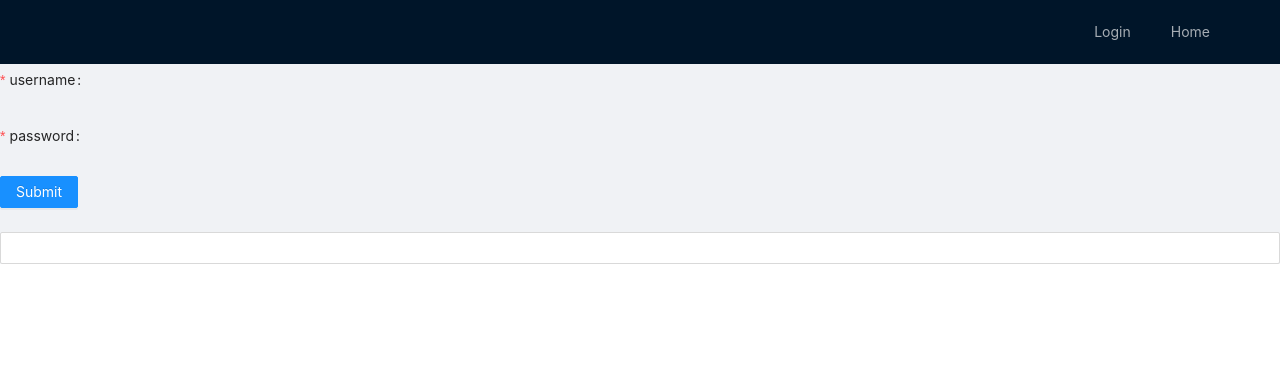
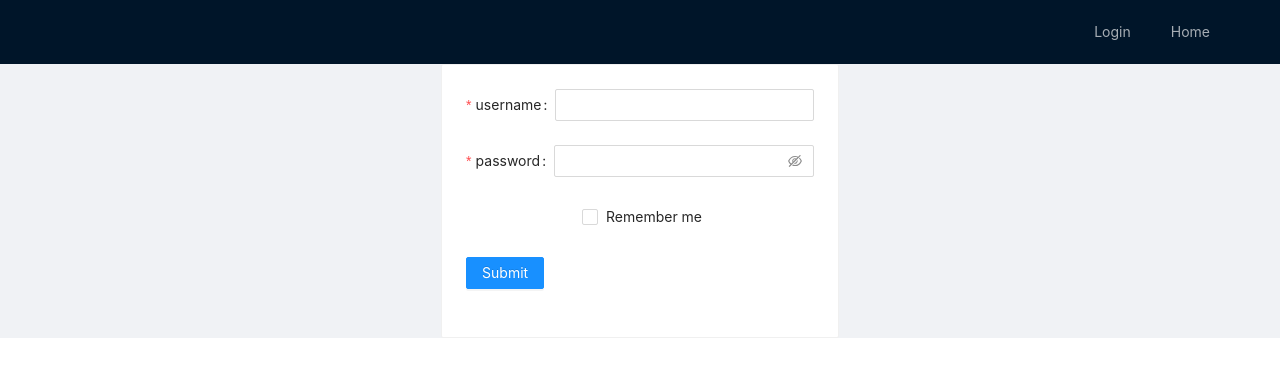
Before and after one commit to Cnfc/ts, a React (Create React App) app: page /login in a window 1280 px wide. Shown: the top 376 px of the page. Built offline with nearby package versions, Linux system fonts and the light colour scheme.

Commit message:
add redux devtools && complete form

```diff
--- a/package.json
+++ b/package.json
@@ -20,6 +20,7 @@
     "react-router-dom": "^6.3.0",
     "react-scripts": "5.0.0",
     "redux": "^4.1.2",
+    "redux-devtools-extension": "^2.13.9",
     "redux-thunk": "^2.4.1",
     "typescript": "^4.6.3",
     "web-vitals": "^2.1.4"
--- a/public/users.json
+++ b/public/users.json
@@ -10,6 +10,5 @@
   {
     "username": "user2",
     "password": "12345"
-  },
-
+  }
 ]
--- a/src/components/LoginForm.tsx
+++ b/src/components/LoginForm.tsx
@@ -1,37 +1,73 @@
-import React from "react";
-import { Button, Form, Input } from "antd";
+import React, { useState } from "react";
+import { Button, Form, Input, Checkbox } from "antd";
+import { useDispatch } from "react-redux";
+import { EyeInvisibleOutlined, EyeTwoTone } from "@ant-design/icons";
+
 import { rules } from "../utils/rules";
-import { useDispatch } from "react-redux";
 import { AuthActionCreators } from "../store/action-creator/auth";
+import { useTypedSelector } from "../hooks/useTypedSelector";
 
 const LoginForm = () => {
+  const [userName, setUser] = useState("");
+  const [userPassword, setuserPassword] = useState("");
   const dispatch = useDispatch();
+  const { isAuth, isLoading, error, user } = useTypedSelector(
+    (state) => state.auth
+  );
 
   const submit = () => {
-    console.log("submit");
-    dispatch(AuthActionCreators.login("me", "sda"));
+    dispatch(AuthActionCreators.login(userName, userPassword));
   };
 
   return (
-    <Form onFinish={submit}>
+    <Form
+      onFinish={submit}
+      style={{
+        display: "flex",
+        flexDirection: "column",
+        alignItems: "center",
+        // maxWidth: "50vh",
+      }}
+    >
+      {error && <div style={{ color: "red" }}>{error}</div>}
+      <div>
         <Form.Item
           label="username"
           name="username"
           rules={[rules.required("username must be")]}
-      ></Form.Item>
+        >
+          <Input value={userName} onChange={(e) => setUser(e.target.value)} />
+        </Form.Item>
 
         <Form.Item
           label="password"
           name="password"
           rules={[rules.required("password must be")]}
-      ></Form.Item>
+        >
+          <Input.Password
+            value={userPassword}
+            type={"password"}
+            onChange={(e) => setuserPassword(e.target.value)}
+            iconRender={(visible) =>
+              visible ? <EyeTwoTone /> : <EyeInvisibleOutlined />
+            }
+          />
+        </Form.Item>
+
+        <Form.Item
+          name="remember"
+          valuePropName="checked"
+          wrapperCol={{ offset: 8, span: 16 }}
+        >
+          <Checkbox>Remember me</Checkbox>
+        </Form.Item>
 
         <Form.Item>
-        <Button type="primary" htmlType="submit">
+          <Button type="primary" htmlType="submit" loading={isLoading}>
             Submit
           </Button>
         </Form.Item>
-      <Input />
+      </div>
     </Form>
   );
 };
--- a/src/pages/Login.tsx
+++ b/src/pages/Login.tsx
@@ -1,13 +1,15 @@
-import { Layout, Row } from "antd";
+import { Card, Layout, Row } from "antd";
 import React, { FC } from "react";
 import LoginForm from "../components/LoginForm";
 
 const Login: FC = () => {
   return (
     <Layout>
-      <Row justify="center" align="middle" className="h100"></Row>
-
-      <LoginForm />
+      <Row justify="center" align="middle" className="h100">
+        <Card>
+          <LoginForm />
+        </Card>
+      </Row>
     </Layout>
   );
 };
--- a/src/store/action-creator/auth.ts
+++ b/src/store/action-creator/auth.ts
@@ -32,14 +32,34 @@ export const AuthActionCreators = {
   login: (username: string, password: string) => async (dispatch: any) => {
     try {
       dispatch(AuthActionCreators.SetIsLoading(true));
-      const mochUsers = await axios.get("./users.json");
-      console.log(mochUsers);
+      setTimeout(async () => {
+        const res = await axios.get<IUser[]>("./users.json");
+        console.log(res.data);
+        const mockUser = await res.data.find(
+          (user) => user.username === username && user.password === password
+        );
+
+        console.log(mockUser);
+
+        if (mockUser) {
+          localStorage.setItem("auth", "true");
+          localStorage.setItem("user", mockUser.username);
+          dispatch(AuthActionCreators.setAuth(true));
+          dispatch(AuthActionCreators.setUser(mockUser));
+        } else {
+          dispatch(AuthActionCreators.SetError("Not Correct or invalid"));
+        }
+        dispatch(AuthActionCreators.SetIsLoading(false));
+      }, 1000);
     } catch (error) {
       dispatch(AuthActionCreators.SetError("Error with Login"));
+      dispatch(AuthActionCreators.SetIsLoading(false));
     }
   },
   logout: () => async (dispatch: any) => {
-    try {
-    } catch (e) {}
+    localStorage.removeItem("auth");
+    localStorage.removeItem("username");
+    dispatch(AuthActionCreators.setUser({} as IUser));
+    dispatch(AuthActionCreators.setAuth(false));
   },
 };
--- a/src/store/index.ts
+++ b/src/store/index.ts
@@ -1,6 +1,14 @@
-import { createStore, applyMiddleware } from "redux";
+import { createStore, applyMiddleware, compose } from "redux";
 import thunk from "redux-thunk";
+import { composeWithDevTools } from "redux-devtools-extension";
 
 import { rootReducer } from "./reducers";
 
-export const store = createStore(rootReducer, applyMiddleware(thunk));
+const composeEnhancers = composeWithDevTools({
+  // options like actionSanitizer, stateSanitizer
+});
+
+export const store = createStore(
+  rootReducer,
+  composeEnhancers(applyMiddleware(thunk))
+);
```
Also changed, not shown: 1 other file (tests, documents, lock files or other folders). Lines whose indentation alone changed are shown as unchanged.
